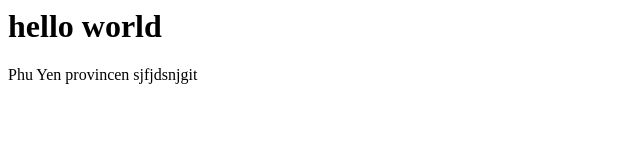
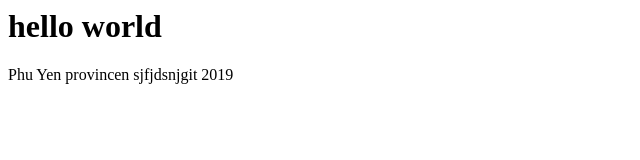
Before and after one commit to NganDo2911/demogithub, a plain HTML site: page index.html in a window 1280 px wide. Shown: the full height of the page, 0-640 px from the left. Drawn offline with Linux system fonts and the light colour scheme.

Commit message:
Update index.html

```diff
--- a/index.html
+++ b/index.html
@@ -1,2 +1,2 @@
 <h1>hello world</h1>
-<p>Phu Yen provincen sjfjdsnjgit </p>
+<p>Phu Yen provincen sjfjdsnjgit 2019  </p>
```
